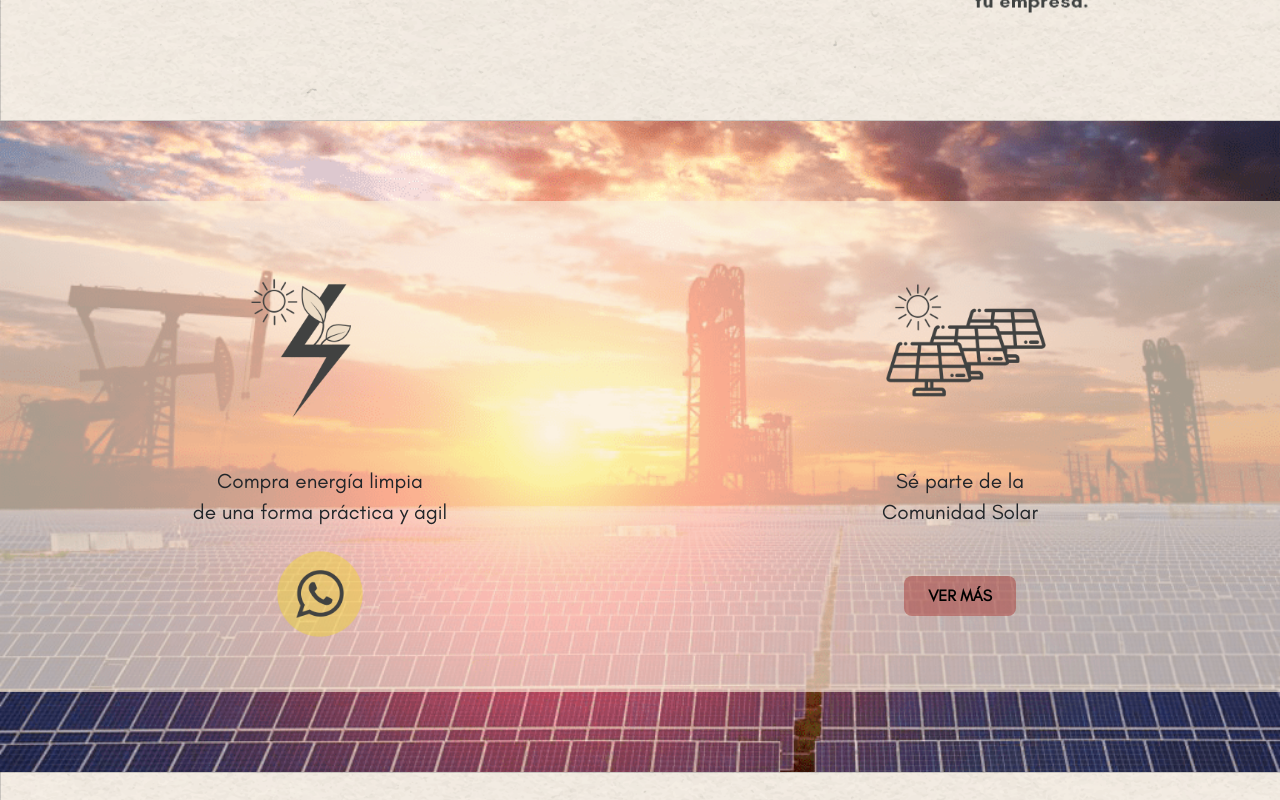
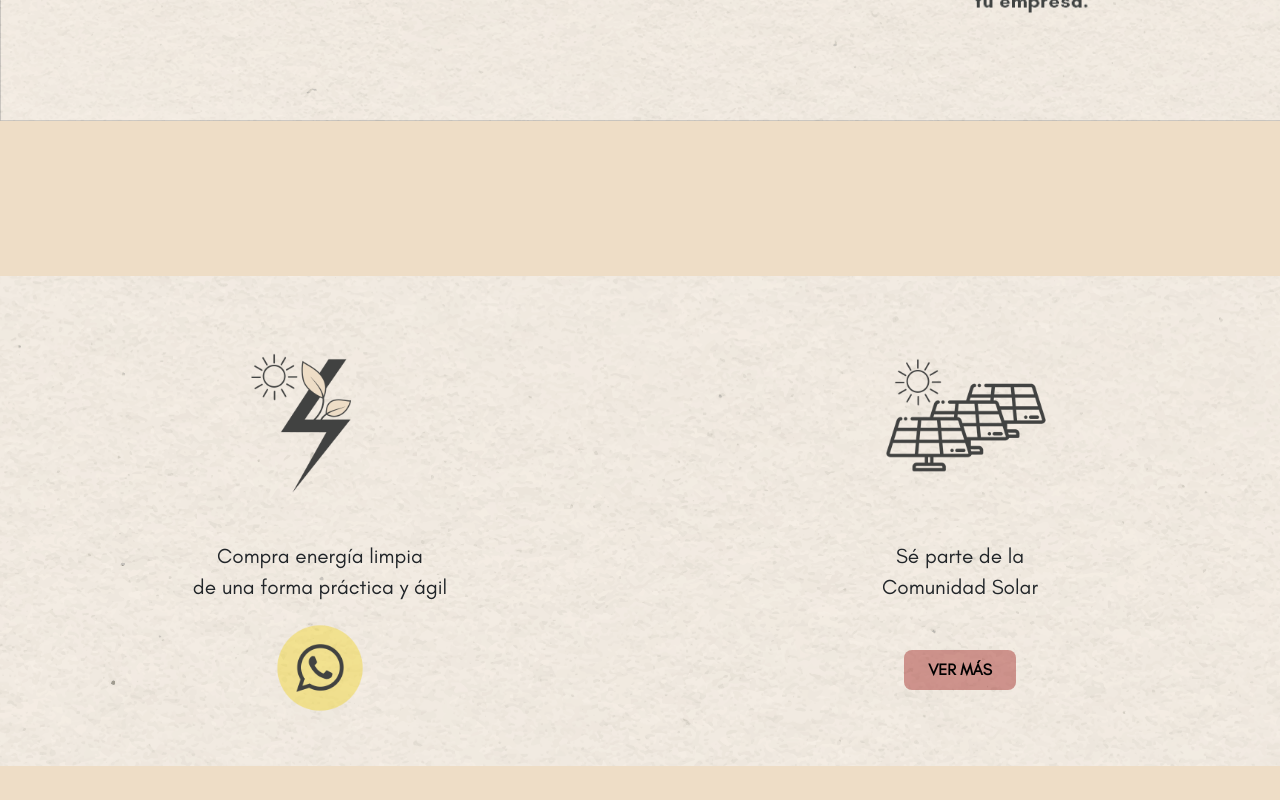
Before and after one commit to GiuliGrattoni/SolarHubs, a plain HTML site: page index.html in a window 1280 px wide. Shown: the part 1500-2300 px from the top of the page. Drawn offline with nearby package versions, Linux system fonts and the light colour scheme.

Commit message:
cambio colr de fondo contacto

```diff
--- a/index.html
+++ b/index.html
@@ -67,9 +67,9 @@
                 <div class="card d-flex flex-column align-items-center">
                     <img src="/assets/contacto-comunidad/íconos solar 1 y 2 de nuevo_Mesa de trabajo 1.png" width="200px" alt="">
                     <span>Sé parte de la <br> Comunidad Solar</span>
-                    <button class="ver-mas" type="button">
+                    <a href="#comunidad-solar" class="ver-mas" >
                         VER MÁS
-                    </button>
+                    </a>
                 </div>
             </div>
         </section>
--- a/styles.css
+++ b/styles.css
@@ -104,7 +104,8 @@ p, span, li{
 }
 
 #contacto{
-  background-image: url(/assets/fondos/istockphoto-948375024-1024x1024-min.png);
+  min-height: 100vh;
+  background-color: #EEDDC6;
   background-size:cover;
   background-attachment: fixed;
   background-position: center;
@@ -139,11 +140,14 @@ p, span, li{
   padding-left: 1.5rem;
   padding-right: 1.5rem;
   margin-top: 2rem;
+  text-decoration: none;
+  color: black;
 }
 
 .card-container{
   width: 100% ;
-  background-color: rgba(250, 235, 215, 0.656);
+  background-image: url(/assets/fondos/Fondo\ completo-min.png);
+  background-position: center;
 }
 
 .topbar{
```
